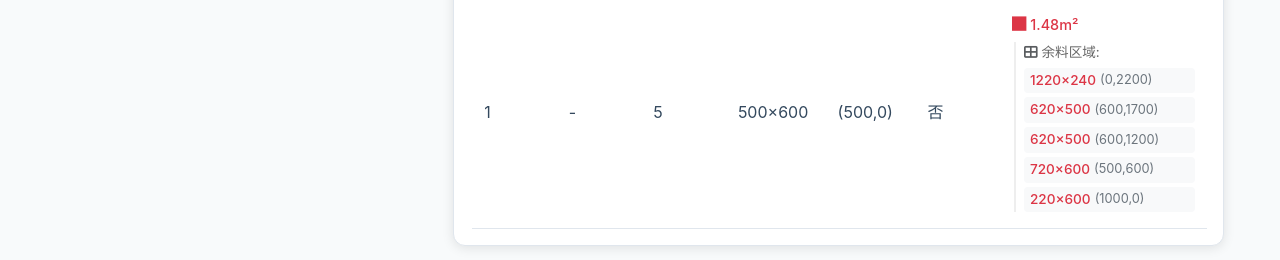
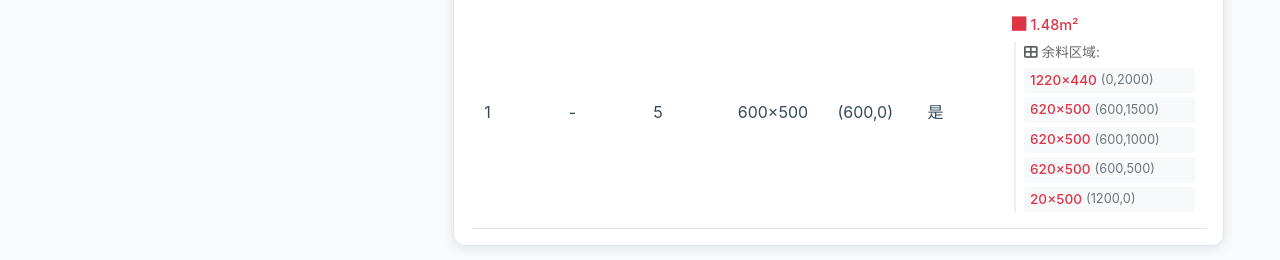
Before and after one commit to pleasureswx123/optimize-cuts, a Vue app: page /glass in a window 1280 px wide. Shown: the part 2517-2777 px from the top of the page. Built offline with nearby package versions, Linux system fonts and the light colour scheme.

Commit message:
feat: 算法

```diff
--- a/src/views/GlassView.vue
+++ b/src/views/GlassView.vue
@@ -576,7 +576,8 @@ const calculateOptimization = () => {
       console.log('处理切割件:', JSON.stringify(piece))
 
       let placed = false
-      let bestPlacement = { score: -Infinity }
+      let bestPlacement = null
+      let maxRemainingArea = -Infinity
 
       // 首先尝试在余料中放置
       if (offcuts.length > 0) {
@@ -587,48 +588,17 @@ const calculateOptimization = () => {
         console.log(`检查余料区域 ${i + 1}/${offcuts.length}, 包含 ${offcut.spaces.length} 个可用空间`)
 
         for (const space of offcut.spaces) {
-          // 检查普通方向
-          if (canFitPiece(piece, space)) {
-            const normalPlacement = evaluatePlacement(result[offcut.stockIndex], space, piece, false)
-            console.log(`余料空间 正常放置评分: ${normalPlacement.score}`)
-
-            if (normalPlacement.score > bestPlacement.score) {
-              bestPlacement = {
-                ...normalPlacement,
-                stock: result[offcut.stockIndex],
-                space,
-                rotated: false,
-                stockIndex: offcut.stockIndex,
-                isOffcut: true,
-                offcutIndex: i
-              }
-              console.log('更新最佳放置方案 - 余料正常放置')
-            }
-          }
-
-          // 检查旋转方向
-          if (piece.canRotate && canFitPieceRotated(piece, space)) {
-            const rotatedPlacement = evaluatePlacement(result[offcut.stockIndex], space, piece, true)
-            console.log(`余料空间 旋转放置评分: ${rotatedPlacement.score}`)
-
-            if (rotatedPlacement.score > bestPlacement.score) {
-              bestPlacement = {
-                ...rotatedPlacement,
-                stock: result[offcut.stockIndex],
-                space,
-                rotated: true,
-                stockIndex: offcut.stockIndex,
-                isOffcut: true,
-                offcutIndex: i
-              }
-              console.log('更新最佳放置方案 - 余料旋转放置')
-            }
+          const placement = findBestPlacement(piece, space, result[offcut.stockIndex], true, i)
+          if (placement.score > maxRemainingArea) {
+            maxRemainingArea = placement.score
+            bestPlacement = placement
+            console.log('更新最佳放置方案 - 余料区域')
           }
         }
       }
 
       // 如果余料中无法放置，尝试在现有板材的主要区域放置
-      if (bestPlacement.score === -Infinity) {
+      if (maxRemainingArea === -Infinity) {
         console.log('在余料中未找到合适位置，尝试在现有板材中放置')
         for (let i = 0; i < result.length && !placed; i++) {
           const stock = result[i]
@@ -636,47 +606,18 @@ const calculateOptimization = () => {
           console.log(`检查板材 ${i + 1}/${result.length}, 发现 ${spaces.length} 个可用空间`)
 
           for (const space of spaces) {
-            // 检查普通方向
-            if (canFitPiece(piece, space)) {
-              const normalPlacement = evaluatePlacement(stock, space, piece, false)
-              console.log(`板材空间 正常放置评分: ${normalPlacement.score}`)
-
-              if (normalPlacement.score > bestPlacement.score) {
-                bestPlacement = {
-                  ...normalPlacement,
-                  stock,
-                  space,
-                  rotated: false,
-                  stockIndex: i,
-                  isOffcut: false
-                }
-                console.log('更新最佳放置方案 - 板材正常放置')
-              }
-            }
-
-            // 检查旋转方向
-            if (piece.canRotate && canFitPieceRotated(piece, space)) {
-              const rotatedPlacement = evaluatePlacement(stock, space, piece, true)
-              console.log(`板材空间 旋转放置评分: ${rotatedPlacement.score}`)
-
-              if (rotatedPlacement.score > bestPlacement.score) {
-                bestPlacement = {
-                  ...rotatedPlacement,
-                  stock,
-                  space,
-                  rotated: true,
-                  stockIndex: i,
-                  isOffcut: false
-                }
-                console.log('更新最佳放置方案 - 板材旋转放置')
-              }
+            const placement = findBestPlacement(piece, space, stock)
+            if (placement.score > maxRemainingArea) {
+              maxRemainingArea = placement.score
+              bestPlacement = placement
+              console.log('更新最佳放置方案 - 现有板材')
             }
           }
         }
       }
 
       // 如果找到合适的位置，放置切割件
-      if (bestPlacement.score > -Infinity) {
+      if (maxRemainingArea > -Infinity) {
         console.log('找到最佳放置位置:', JSON.stringify(bestPlacement))
         const cut = {
           x: bestPlacement.space.x,
@@ -720,34 +661,71 @@ const calculateOptimization = () => {
       // 如果无法放入现有板材和余料，创建新板材
       if (!placed) {
         console.log('需要创建新板材')
-        const normalFit = piece.width <= stockList.value[0].width && piece.height <= stockList.value[0].height
-        const rotatedFit = piece.canRotate && piece.height <= stockList.value[0].width && piece.width <= stockList.value[0].height
-
-        const shouldRotateStock = !normalFit && rotatedFit
-        console.log('是否需要旋转原料:', shouldRotateStock)
+
+        // 计算两种放置方式的最大余料面积
+        const normalSpaces = [
+          // 上方空间
+          {
+            width: stockList.value[0].width,
+            height: stockList.value[0].height - piece.height
+          },
+          // 右侧空间
+          {
+            width: stockList.value[0].width - piece.width,
+            height: piece.height
+          }
+        ]
+        const normalMaxArea = Math.max(
+          ...normalSpaces.map(s => s.width * s.height)
+        )
+        console.log('普通方向最大余料面积:', normalMaxArea)
+
+        const rotatedSpaces = [
+          // 上方空间（旋转后）
+          {
+            width: stockList.value[0].width,
+            height: stockList.value[0].height - piece.width
+          },
+          // 右侧空间（旋转后）
+          {
+            width: stockList.value[0].width - piece.height,
+            height: piece.width
+          }
+        ]
+        const rotatedMaxArea = Math.max(
+          ...rotatedSpaces.map(s => s.width * s.height)
+        )
+        console.log('旋转方向最大余料面积:', rotatedMaxArea)
+
+        // 根据最大余料面积决定是否旋转
+        const shouldRotate = piece.canRotate && rotatedMaxArea > normalMaxArea
+        console.log('是否需要旋转:', shouldRotate)
 
         const newStock = {
-          width: shouldRotateStock ? stockList.value[0].height : stockList.value[0].width,
-          height: shouldRotateStock ? stockList.value[0].width : stockList.value[0].height,
+          width: stockList.value[0].width,
+          height: stockList.value[0].height,
           price: stockList.value[0].price,
           cuts: [{
             x: 0,
             y: 0,
-            width: piece.width,
-            height: piece.height,
+            width: shouldRotate ? piece.height : piece.width,
+            height: shouldRotate ? piece.width : piece.height,
             originalIndex: piece.originalIndex,
-            rotated: false
+            rotated: shouldRotate
           }]
         }
         result.push(newStock)
         console.log('创建新板材:', JSON.stringify(newStock))
 
         // 计算新板材的初始余料区域
+        const cutWidth = shouldRotate ? piece.height : piece.width
+        const cutHeight = shouldRotate ? piece.width : piece.height
+
         const initialSpace = {
           x: 0,
-          y: piece.height,
+          y: cutHeight,
           width: newStock.width,
-          height: newStock.height - piece.height
+          height: newStock.height - cutHeight
         }
         if (initialSpace.height >= 10) {
           offcuts.push({
@@ -758,10 +736,10 @@ const calculateOptimization = () => {
         }
 
         const rightSpace = {
-          x: piece.width,
+          x: cutWidth,
           y: 0,
-          width: newStock.width - piece.width,
-          height: piece.height
+          width: newStock.width - cutWidth,
+          height: cutHeight
         }
         if (rightSpace.width >= 10) {
           if (offcuts.length > 0 && offcuts[offcuts.length - 1].stockIndex === result.length - 1) {
@@ -796,66 +774,114 @@ const calculateOptimization = () => {
   }
 }
 
-// 评估放置方案
-const evaluatePlacement = (stock, space, piece, isRotated) => {
-  console.log('\n评估放置方案:')
-  console.log('待放置切割件:', JSON.stringify(piece))
-  console.log('目标空间:', JSON.stringify(space))
-  console.log('是否旋转:', isRotated)
-
-  const pieceWidth = isRotated ? piece.height : piece.width
-  const pieceHeight = isRotated ? piece.width : piece.height
-
-  // 计算放置后的剩余空间
-  const remainingSpaces = findRemainingSpaces(space, {
-    x: space.x,
-    y: space.y,
-    width: pieceWidth,
-    height: pieceHeight
-  })
-
-  // 计算评分
-  let score = 0
-
-  // 1. 考虑剩余空间的可用性 (40%)
-  const usableSpaces = remainingSpaces.filter(s => s.width >= 100 && s.height >= 100)
-  const usableArea = usableSpaces.reduce((sum, s) => sum + s.width * s.height, 0)
-  const spaceScore = (usableArea / (space.width * space.height)) * 40
-  console.log('空间可用性得分:', spaceScore)
-  score += spaceScore
-
-  // 2. 考虑空间的形状 (30%)
-  const aspectRatios = usableSpaces.map(s => Math.min(s.width / s.height, s.height / s.width))
-  const averageAspectRatio = aspectRatios.length > 0 ?
-    aspectRatios.reduce((sum, ratio) => sum + ratio, 0) / aspectRatios.length : 0
-  const shapeScore = averageAspectRatio * 30
-  console.log('空间形状得分:', shapeScore)
-  score += shapeScore
-
-  // 3. 考虑剩余空间的数量 (30%)
-  const fragmentScore = (1 - usableSpaces.length / 10) * 30
-  console.log('空间碎片得分:', fragmentScore)
-  score += fragmentScore
-
-  console.log('总评分:', score)
-  return { score }
+// 检查piece是否能放入space并返回最优放置方案
+const findBestPlacement = (piece, space, stock, isOffcut = false, offcutIndex = -1) => {
+  console.log('\n分析最佳放置方案:')
+  let bestPlacement = null
+  let maxRemainingArea = -Infinity
+
+  // 检查普通方向
+  if (canFitPiece(piece, space)) {
+    console.log('检查普通方向放置')
+    // 计算两个主要余料区域
+    const topSpace = {
+      x: space.x,
+      y: space.y + piece.height,
+      width: space.width,
+      height: space.height - piece.height
+    }
+
+    const rightSpace = {
+      x: space.x + piece.width,
+      y: space.y,
+      width: space.width - piece.width,
+      height: piece.height
+    }
+
+    // 计算最大余料面积
+    const normalMaxArea = Math.max(
+      topSpace.width * topSpace.height,
+      rightSpace.width * rightSpace.height
+    )
+    console.log('普通方向余料区域:')
+    console.log('- 上方:', topSpace.width, 'x', topSpace.height, '=', topSpace.width * topSpace.height)
+    console.log('- 右侧:', rightSpace.width, 'x', rightSpace.height, '=', rightSpace.width * rightSpace.height)
+    console.log('普通方向最大余料面积:', normalMaxArea)
+
+    if (normalMaxArea > maxRemainingArea) {
+      maxRemainingArea = normalMaxArea
+      bestPlacement = {
+        stock,
+        space,
+        rotated: false,
+        isOffcut,
+        offcutIndex,
+        score: normalMaxArea,
+        remainingSpaces: [topSpace, rightSpace].filter(s => s.width > 0 && s.height > 0)
+      }
+      console.log('更新最佳方案为普通方向')
+    }
+  }
+
+  // 检查旋转方向
+  if (piece.canRotate && canFitPieceRotated(piece, space)) {
+    console.log('检查旋转方向放置')
+    // 计算旋转后的两个主要余料区域
+    const topSpace = {
+      x: space.x,
+      y: space.y + piece.width,  // 注意这里使用piece.width因为已旋转
+      width: space.width,
+      height: space.height - piece.width
+    }
+
+    const rightSpace = {
+      x: space.x + piece.height,  // 注意这里使用piece.height因为已旋转
+      y: space.y,
+      width: space.width - piece.height,
+      height: piece.width
+    }
+
+    // 计算最大余料面积
+    const rotatedMaxArea = Math.max(
+      topSpace.width * topSpace.height,
+      rightSpace.width * rightSpace.height
+    )
+    console.log('旋转方向余料区域:')
+    console.log('- 上方:', topSpace.width, 'x', topSpace.height, '=', topSpace.width * topSpace.height)
+    console.log('- 右侧:', rightSpace.width, 'x', rightSpace.height, '=', rightSpace.width * rightSpace.height)
+    console.log('旋转方向最大余料面积:', rotatedMaxArea)
+
+    if (rotatedMaxArea > maxRemainingArea) {
+      maxRemainingArea = rotatedMaxArea
+      bestPlacement = {
+        stock,
+        space,
+        rotated: true,
+        isOffcut,
+        offcutIndex,
+        score: rotatedMaxArea,
+        remainingSpaces: [topSpace, rightSpace].filter(s => s.width > 0 && s.height > 0)
+      }
+      console.log('更新最佳方案为旋转方向')
+    }
+  }
+
+  if (bestPlacement) {
+    console.log('最终选择:', bestPlacement.rotated ? '旋转放置' : '普通放置')
+    console.log('最大余料面积:', maxRemainingArea)
+  } else {
+    console.log('没有找到合适的放置方案')
+    bestPlacement = { score: -Infinity }
+  }
+
+  return bestPlacement
 }
 
 // 计算放置切割件后的剩余空间
 const findRemainingSpaces = (space, cut) => {
   const spaces = []
 
-  // 上方空间
-  if (cut.y > space.y) {
-    spaces.push({
-      x: space.x,
-      y: space.y,
-      width: space.width,
-      height: cut.y - space.y
-    })
-  }
-
-  // 下方空间
+  // 上方空间（优先考虑）
   if (cut.y + cut.height < space.y + space.height) {
     spaces.push({
       x: space.x,
@@ -865,21 +891,11 @@ const findRemainingSpaces = (space, cut) => {
     })
   }
 
-  // 左侧空间
-  if (cut.x > space.x) {
-    spaces.push({
-      x: space.x,
-      y: cut.y,
-      width: cut.x - space.x,
-      height: cut.height
-    })
-  }
-
-  // 右侧空间
+  // 右侧空间（次要考虑）
   if (cut.x + cut.width < space.x + space.width) {
     spaces.push({
       x: cut.x + cut.width,
-      y: cut.y,
+      y: space.y,
       width: space.x + space.width - (cut.x + cut.width),
       height: cut.height
     })
@@ -1301,8 +1317,6 @@ const updateVisualization = (result) => {
         .attr('fill', '#fff')
         .attr('stroke', '#2196f3')
         .attr('stroke-width', 1.5)
-        .attr('rx', 4)
-        .attr('ry', 4)
 
       // 调整尺寸文字位置
       stockGroup.append('text')
```
